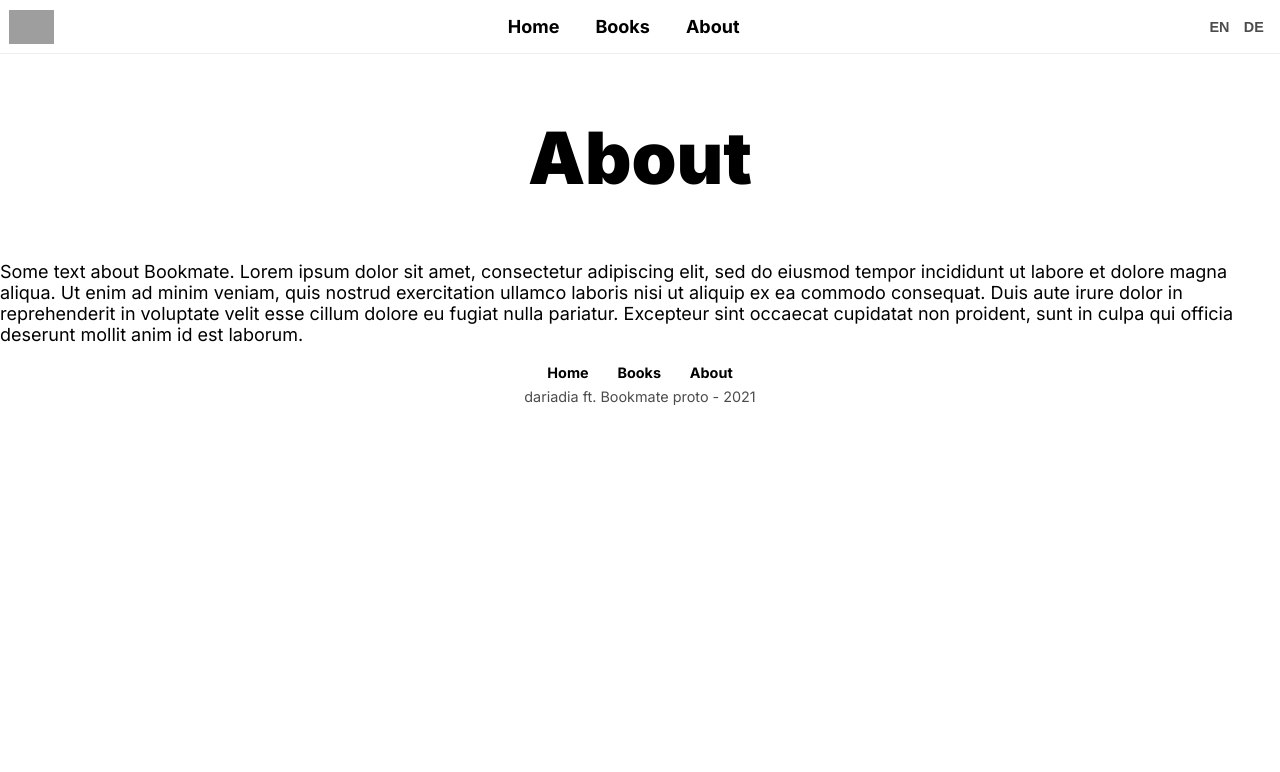
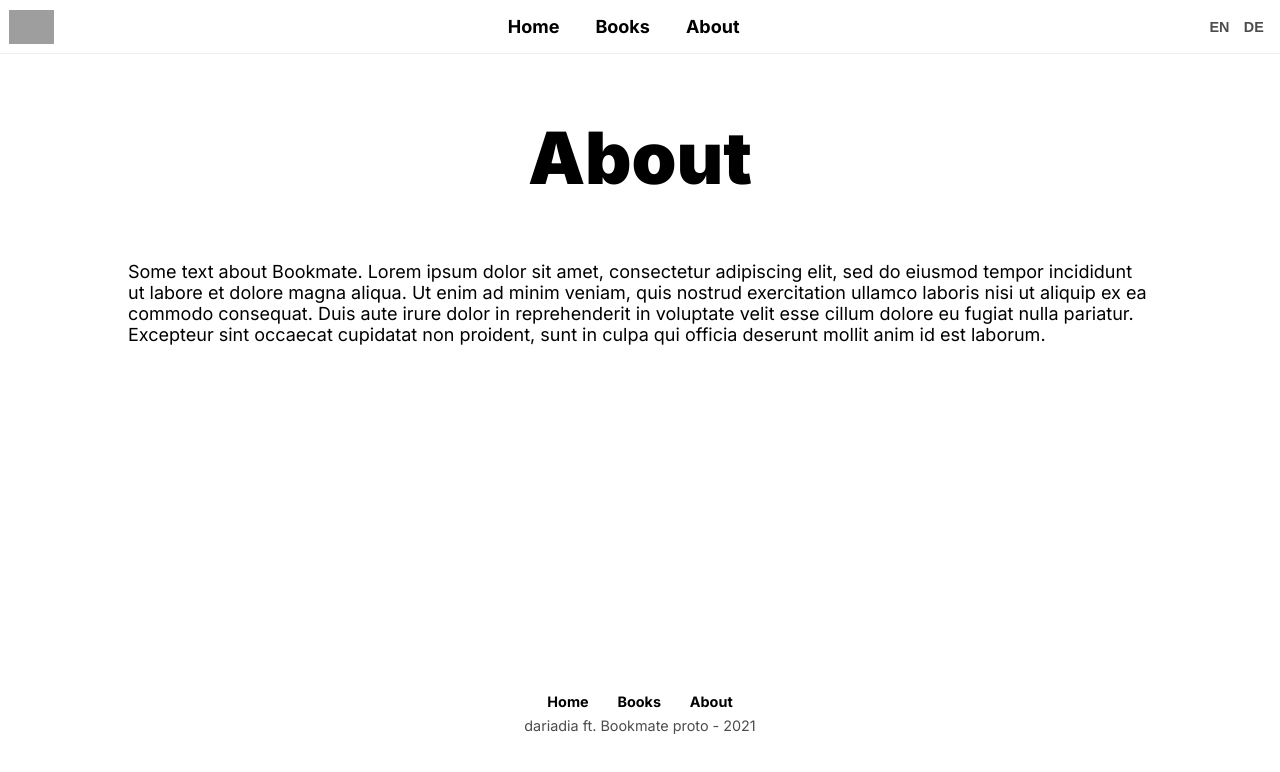
Before and after one commit to dariadia/multilingual, a Next.js app: page /about in a window 1280 px wide. Shown: the top 772 px of the page. Built offline with nearby package versions, Linux system fonts and the light colour scheme; grey boxes are pictures that could not be loaded.

Commit message:
Fix footer position

```diff
--- a/pages/styles/layout.css
+++ b/pages/styles/layout.css
@@ -111,7 +111,7 @@ a {
   color: #000;
   display: flex;
   grid-area: main;
-  height: calc(100vh - 7em);
+  min-height: calc(100vh - 7em);
   justify-content: center;
 }
 
@@ -144,7 +144,7 @@ a {
 .books {
   grid-area: main;
   margin-bottom: 3em;
-  height: calc(100vh - 3em);
+  min-height: calc(100vh - 3em);
 }
 
 .book {
@@ -167,12 +167,11 @@ a {
 }
 
 /* book page */
-.book-content,
 .book-content {
   grid-area: main;
+  min-height: calc(100vh - 3em);
 }
 
-.book-text,
 .book-text {
   margin: 1em auto 2em;
   width: min(30em, 90vw);
@@ -191,6 +190,14 @@ a {
   display: inline-block;
   padding: 0.5em;
   font-size: 1em;
+}
+
+/* About */
+.about .page-content {
+  grid-area: main;
+  min-height: calc(100vh - 10em);
+  max-width: 80vw;
+  margin: auto;
 }
 
 /* Footer */
```
